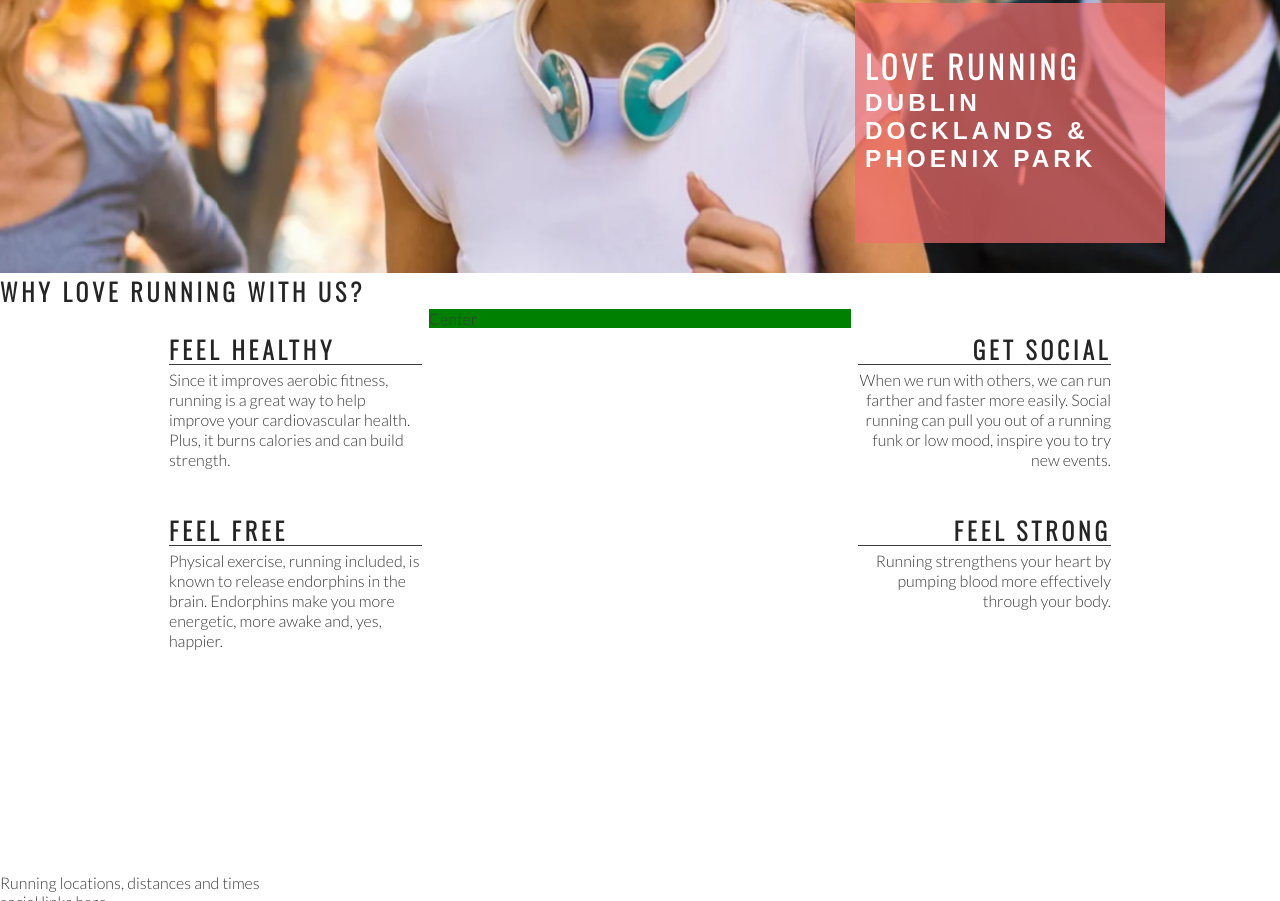
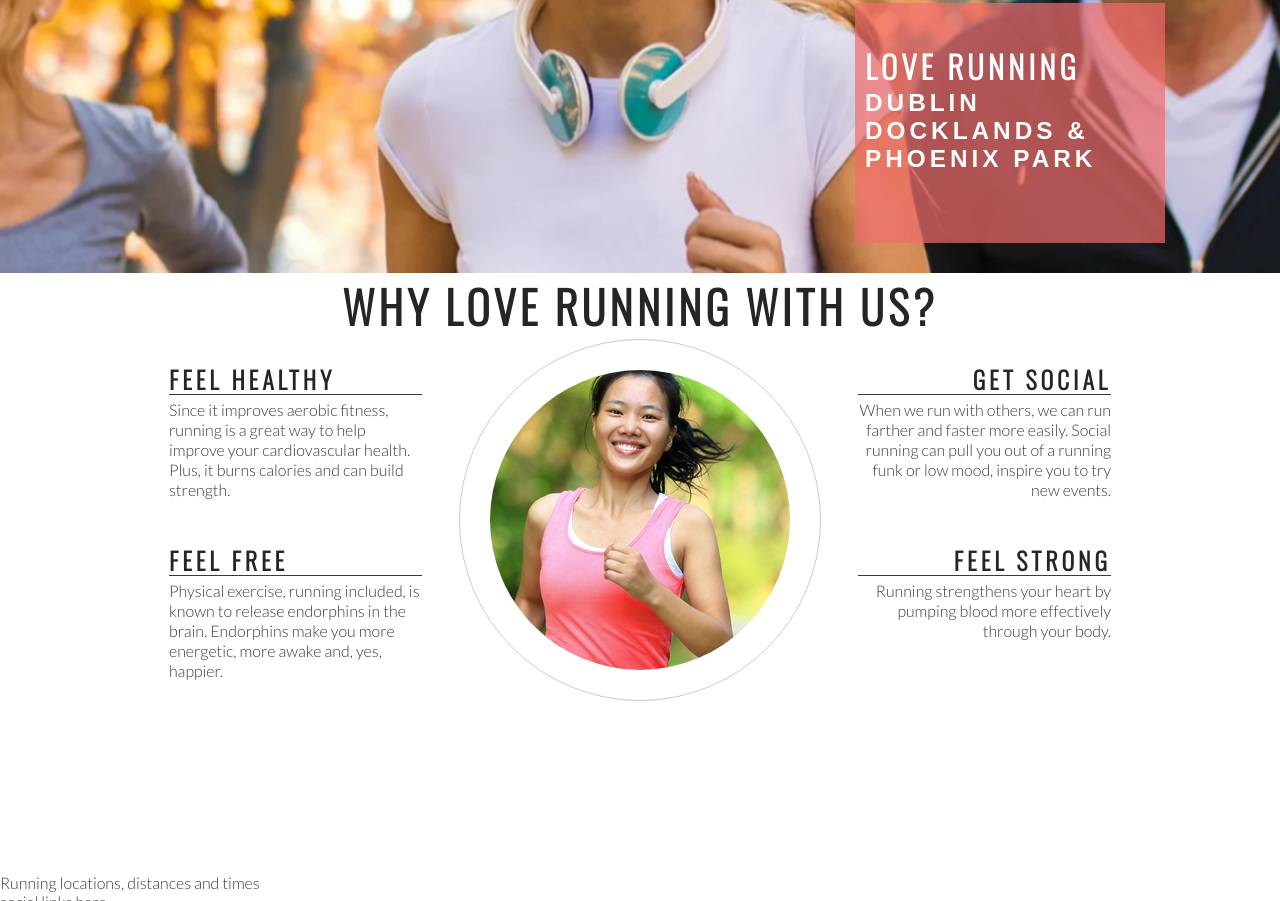
Before and after one commit to vica781/Love-Running, a plain HTML site: page index.html in a window 1280 px wide. Shown: the part 402-1303 px from the top of the page. Drawn offline with nearby package versions, Linux system fonts and the light colour scheme.

Commit message:
Add club ethos central image and style it into a circle.

```diff
--- a/assets/css/style.css
+++ b/assets/css/style.css
@@ -133,7 +133,6 @@ h1, h2 {
 #center-about {
     width: 33%;
     margin: 0 auto;
-    background-color: green;
 }
 
 hr {
@@ -165,3 +164,26 @@ hr {
 .right-about-heading p {
     text-align: right;
 }
+
+#welcome {
+    text-align: center;
+    margin: 2s0px 0;
+    font-size: 280%;
+}
+
+#circle-container {
+    width: 300px;
+    height: 300px;
+    padding: 30px;
+    border-style: solid;
+    border-color: #ccc;
+    border-width: 1px;
+    border-radius: 50%;
+    margin: 0 auto;
+}
+
+#circle-cover-bg {
+    background: url(../image/ethos-center-image.jpg) no-repeat center center;
+    height: 100%;
+    border-radius: 50%;
+}
--- a/index.html
+++ b/index.html
@@ -41,7 +41,7 @@
         </div>
     </section>
     <section id="club-ethos">
-        <h1>Why Love Running With Us?</h1>
+        <h2 id="welcome">Why Love Running With Us?</h2>
         <div id="left-about">
             <div class="left-about-heading">
                 <h2>Feel Healthy</h2>
@@ -78,7 +78,13 @@
                 </p>
             </div>
         </div>
-        <div id="center-about">Center</div>
+        <div id="center-about">
+            <div id="circle-container">
+                <div id="circle-cover-bg">
+
+                </div>
+            </div>
+        </div>
     </section>
     <section>
         Running locations, distances and times
```
Also changed, not shown: assets/image/ethos-center-image.jpg (added).
